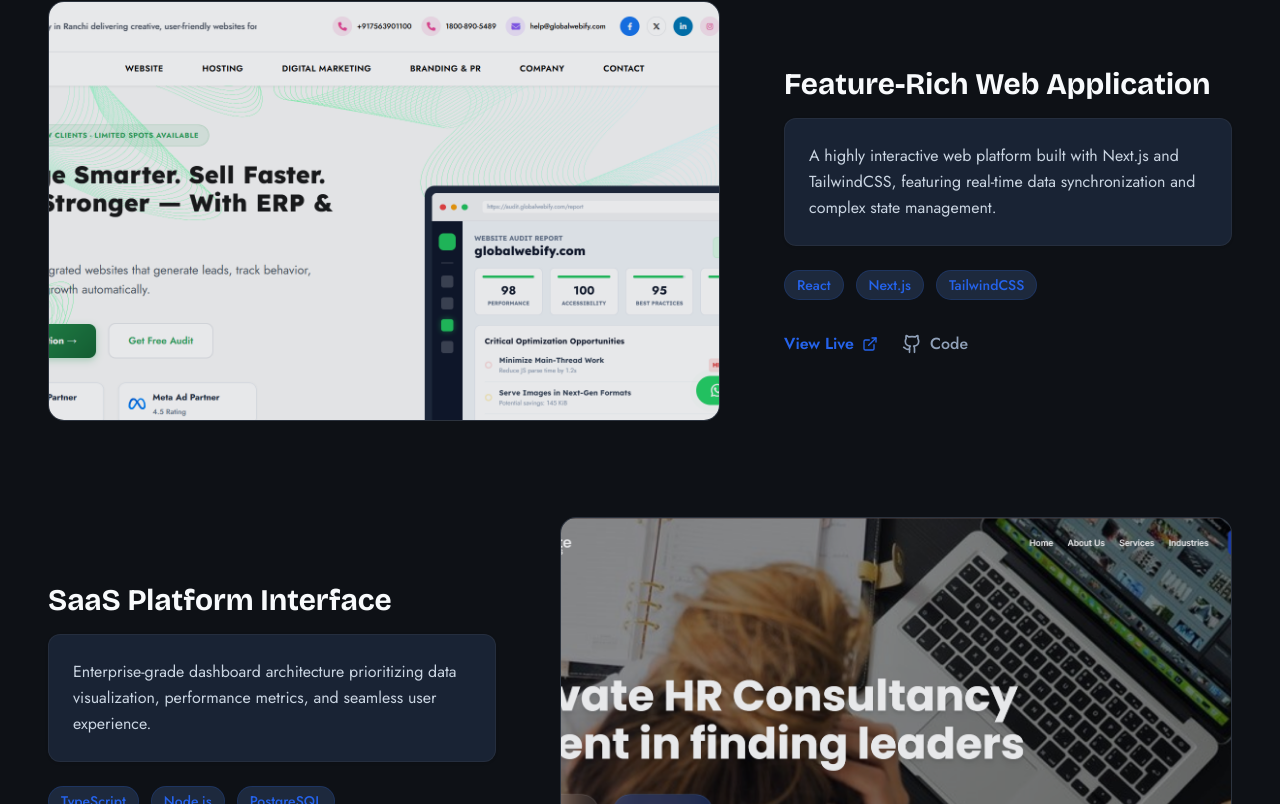
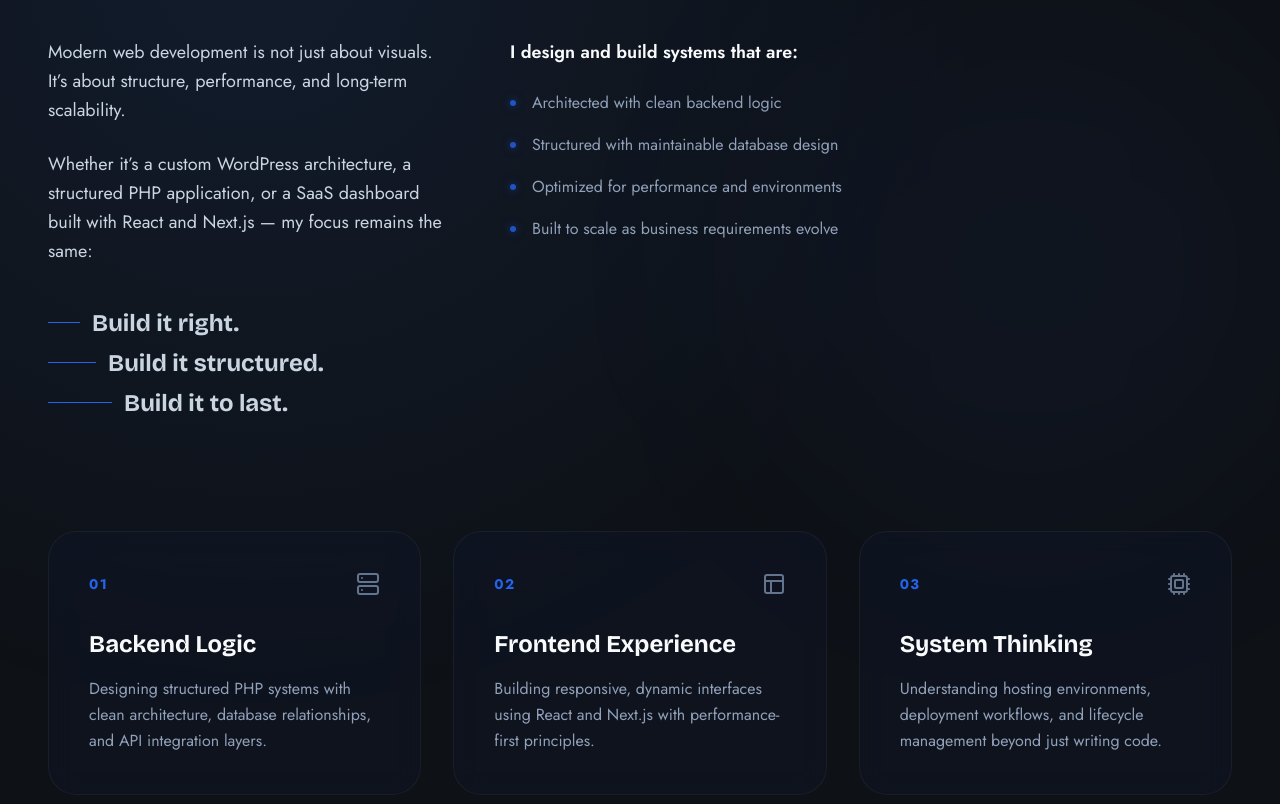
Before and after one commit to KunalBose2772/kunal, a Next.js app: page / in a window 1280 px wide. Shown: the part 1076-1880 px from the top of the page. Built offline with nearby package versions, Linux system fonts and the light colour scheme.

Commit message:
feat: add 'What I Actually Build' system architecture section

```diff
--- a/app/page.js
+++ b/app/page.js
@@ -1,4 +1,5 @@
 import Hero from "../components/Hero";
+import About from "../components/About";
 import Work from "../components/Work";
 import Contact from "../components/Contact";
 
@@ -6,6 +7,7 @@ export default function Home() {
   return (
     <main className="flex flex-col min-h-screen">
       <Hero />
+      <About />
       <Work />
       <Contact />
     </main>
--- /dev/null
+++ b/components/About.js
@@ -0,0 +1,139 @@
+"use client";
+
+import { motion } from "framer-motion";
+import { Server, Layout, Cpu } from "lucide-react";
+
+const CARDS = [
+    {
+        id: "01",
+        title: "Backend Logic",
+        description: "Designing structured PHP systems with clean architecture, database relationships, and API integration layers.",
+        icon: Server,
+    },
+    {
+        id: "02",
+        title: "Frontend Experience",
+        description: "Building responsive, dynamic interfaces using React and Next.js with performance-first principles.",
+        icon: Layout,
+    },
+    {
+        id: "03",
+        title: "System Thinking",
+        description: "Understanding hosting environments, deployment workflows, and lifecycle management beyond just writing code.",
+        icon: Cpu,
+    },
+];
+
+const staggerContainer = {
+    hidden: { opacity: 0 },
+    visible: {
+        opacity: 1,
+        transition: {
+            staggerChildren: 0.15,
+        },
+    },
+};
+
+const fadeUp = {
+    hidden: { opacity: 0, y: 30 },
+    visible: { opacity: 1, y: 0, transition: { duration: 0.8, ease: [0.22, 1, 0.36, 1] } },
+};
+
+export default function About() {
+    return (
+        <section id="about" className="relative min-h-screen py-24 border-t border-slate-200/10 z-10 flex items-center overflow-hidden">
+            {/* Background elements */}
+            <div className="absolute inset-0 pointer-events-none radial-glow opacity-20 dark:opacity-40" />
+            <div className="absolute right-0 top-1/4 w-[500px] h-[500px] bg-brand-accent/5 rounded-full blur-[120px] pointer-events-none" />
+
+            <div className="max-w-[1480px] w-full mx-auto px-6 md:px-12 relative z-10">
+
+                {/* Top Text Content */}
+                <div className="max-w-[860px] mb-20 md:mb-28">
+                    <motion.div
+                        initial="hidden"
+                        whileInView="visible"
+                        viewport={{ once: true, margin: "-100px" }}
+                        variants={staggerContainer}
+                    >
+                        <motion.span variants={fadeUp} className="text-brand-accent font-semibold tracking-wider uppercase text-sm mb-4 block">
+                            What I Actually Build
+                        </motion.span>
+
+                        <motion.h2 variants={fadeUp} className="text-4xl md:text-5xl lg:text-[64px] leading-[1.1] font-heading font-bold text-foreground mb-10 tracking-tight">
+                            Engineering Real Systems — <br className="hidden md:block" />
+                            <span className="text-slate-400 dark:text-slate-500">Not Just Websites.</span>
+                        </motion.h2>
+
+                        <motion.div variants={fadeUp} className="grid grid-cols-1 md:grid-cols-2 gap-10 md:gap-16">
+                            <div className="space-y-6 text-slate-600 dark:text-slate-300 text-lg leading-relaxed">
+                                <p>
+                                    Modern web development is not just about visuals. It’s about structure, performance, and long-term scalability.
+                                </p>
+                                <p>
+                                    Whether it’s a custom WordPress architecture, a structured PHP application, or a SaaS dashboard built with React and Next.js — my focus remains the same:
+                                </p>
+                                <div className="pt-4">
+                                    <p className="text-xl md:text-2xl font-heading font-bold text-foreground flex flex-col gap-2">
+                                        <span className="flex items-center gap-3"><span className="w-8 h-[1px] bg-brand-accent"></span>Build it right.</span>
+                                        <span className="flex items-center gap-3"><span className="w-12 h-[1px] bg-brand-accent"></span>Build it structured.</span>
+                                        <span className="flex items-center gap-3"><span className="w-16 h-[1px] bg-brand-accent"></span>Build it to last.</span>
+                                    </p>
+                                </div>
+                            </div>
+
+                            <div className="space-y-6">
+                                <p className="text-foreground font-semibold text-lg">I design and build systems that are:</p>
+                                <ul className="space-y-4">
+                                    {[
+                                        "Architected with clean backend logic",
+                                        "Structured with maintainable database design",
+                                        "Optimized for performance and environments",
+                                        "Built to scale as business requirements evolve"
+                                    ].map((item, i) => (
+                                        <li key={i} className="flex items-start gap-4 text-slate-600 dark:text-slate-400">
+                                            <div className="w-1.5 h-1.5 rounded-full bg-brand-accent/80 mt-2.5 flex-shrink-0 shadow-[0_0_8px_rgba(37,99,235,0.5)]" />
+                                            <span className="leading-relaxed">{item}</span>
+                                        </li>
+                                    ))}
+                                </ul>
+                            </div>
+                        </motion.div>
+                    </motion.div>
+                </div>
+
+                {/* 3-Column Visual Block */}
+                <motion.div
+                    className="grid grid-cols-1 md:grid-cols-3 gap-6 md:gap-8"
+                    initial="hidden"
+                    whileInView="visible"
+                    viewport={{ once: true, margin: "-100px" }}
+                    variants={staggerContainer}
+                >
+                    {CARDS.map((card) => (
+                        <motion.div
+                            key={card.id}
+                            variants={fadeUp}
+                            className="bg-white/40 dark:bg-slate-900/40 p-8 md:p-10 rounded-[28px] border border-slate-200/60 dark:border-white/5 backdrop-blur-md shadow-xl shadow-slate-200/20 dark:shadow-none hover:bg-white/70 dark:hover:bg-slate-800/60 transition-all duration-500 group relative overflow-hidden"
+                        >
+                            {/* Subtle hover gradient inside card */}
+                            <div className="absolute inset-0 bg-gradient-to-br from-brand-accent/0 to-brand-accent/0 group-hover:from-brand-accent/5 transition-all duration-500 pointer-events-none" />
+
+                            <div className="mb-8 flex items-center justify-between relative z-10">
+                                <span className="text-sm font-bold tracking-widest text-brand-accent">{card.id}</span>
+                                <card.icon className="w-6 h-6 text-slate-400 dark:text-slate-500 group-hover:text-brand-accent transition-colors duration-500" />
+                            </div>
+                            <h3 className="text-2xl font-heading font-bold text-foreground mb-4 relative z-10 group-hover:text-brand-accent transition-colors duration-500">
+                                {card.title}
+                            </h3>
+                            <p className="text-slate-600 dark:text-slate-400 leading-relaxed text-sm md:text-base relative z-10">
+                                {card.description}
+                            </p>
+                        </motion.div>
+                    ))}
+                </motion.div>
+
+            </div>
+        </section>
+    );
+}
```
